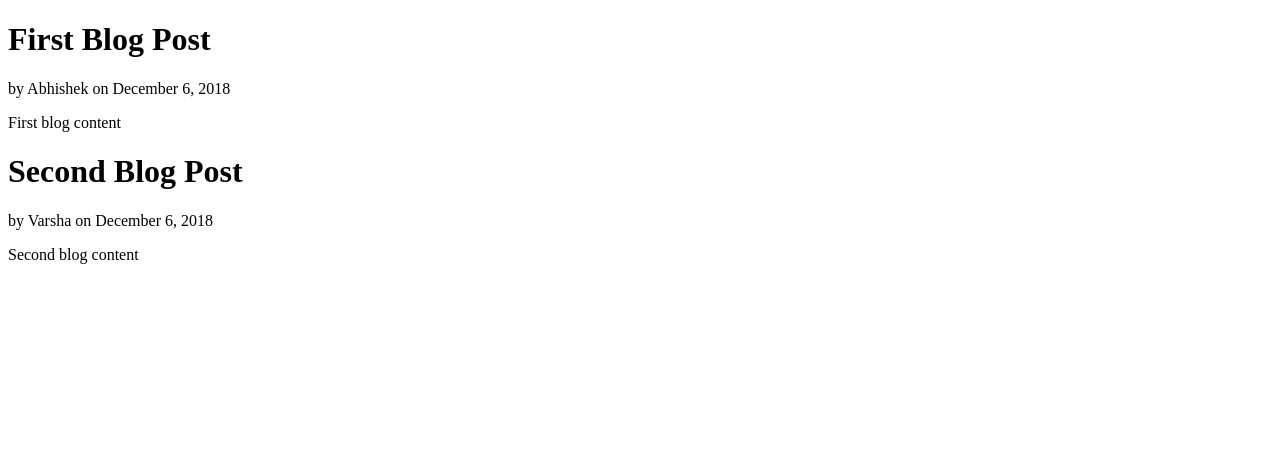
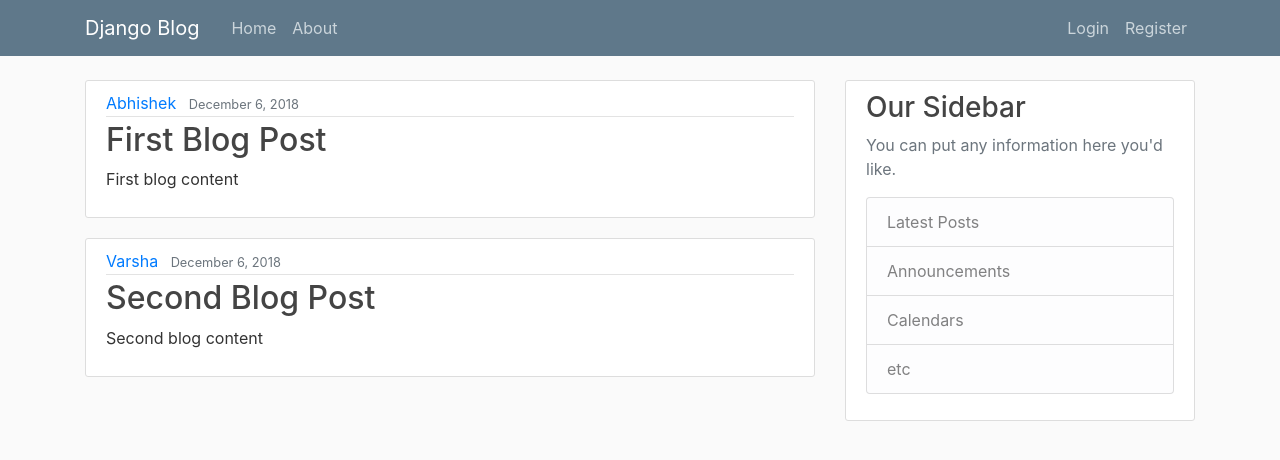
Before and after one commit to abhishekBhartiProjects/snoofyCafe, a Django app: page / in a window 1280 px wide. Shown: the top 460 px of the page. Run offline with Django 3.2, Linux system fonts and the light colour scheme; some libraries are stand-ins or nearby versions.

Commit message:
bootstrap added, some custom css is also added, url name is used in nav home/about link

```diff
--- /dev/null
+++ b/blog/static/blog/main.css
@@ -0,0 +1,84 @@
+body {
+  background: #fafafa;
+  color: #333333;
+  margin-top: 5rem;
+}
+
+h1, h2, h3, h4, h5, h6 {
+  color: #444444;
+}
+
+ul {
+  margin: 0;
+}
+
+.bg-steel {
+  background-color: #5f788a;
+}
+
+.site-header .navbar-nav .nav-link {
+  color: #cbd5db;
+}
+
+.site-header .navbar-nav .nav-link:hover {
+  color: #ffffff;
+}
+
+.site-header .navbar-nav .nav-link.active {
+  font-weight: 500;
+}
+
+.content-section {
+  background: #ffffff;
+  padding: 10px 20px;
+  border: 1px solid #dddddd;
+  border-radius: 3px;
+  margin-bottom: 20px;
+}
+
+.article-title {
+  color: #444444;
+}
+
+a.article-title:hover {
+  color: #428bca;
+  text-decoration: none;
+}
+
+.article-content {
+  white-space: pre-line;
+}
+
+.article-img {
+  height: 65px;
+  width: 65px;
+  margin-right: 16px;
+}
+
+.article-metadata {
+  padding-bottom: 1px;
+  margin-bottom: 4px;
+  border-bottom: 1px solid #e3e3e3
+}
+
+.article-metadata a:hover {
+  color: #333;
+  text-decoration: none;
+}
+
+.article-svg {
+  width: 25px;
+  height: 25px;
+  vertical-align: middle;
+}
+
+.account-img {
+  height: 125px;
+  width: 125px;
+  margin-right: 20px;
+  margin-bottom: 16px;
+}
+
+.account-heading {
+  font-size: 2.5rem;
+}
--- a/blog/templates/blog/base.html
+++ b/blog/templates/blog/base.html
@@ -1,7 +1,15 @@
+{% load static %}
 <!DOCTYPE html>
 <html lang="en" dir="ltr">
   <head>
+    <!-- Required meta tags -->
     <meta charset="utf-8">
+    <meta name="viewport" content="width=device-width, initial-scale=1, shrink-to-fit=no">
+
+    <!-- Bootstrap CSS -->
+    <link rel="stylesheet" href="https://stackpath.bootstrapcdn.com/bootstrap/4.1.3/css/bootstrap.min.css" integrity="sha384-MCw98/SFnGE8fJT3GXwEOngsV7Zt27NXFoaoApmYm81iuXoPkFOJwJ8ERdknLPMO" crossorigin="anonymous">
+    <link rel="stylesheet" href="{% static 'blog/main.css' %}" type="text/css">
+
     {% if title %}
       <title>Blog - {{ title }}</title>
     {% else %}
@@ -9,8 +17,55 @@
     {% endif %}
   </head>
   <body>
-    {% block content%}
+    <!-- Navigation -->
+    <header class="site-header">
+      <nav class="navbar navbar-expand-md navbar-dark bg-steel fixed-top">
+        <div class="container">
+          <a class="navbar-brand mr-4" href="{% url 'blog-home' %}">Django Blog</a>
+          <button class="navbar-toggler" type="button" data-toggle="collapse" data-target="#navbarToggle" aria-controls="navbarToggle" aria-expanded="false" aria-label="Toggle navigation">
+          <span class="navbar-toggler-icon"></span>
+          </button>
+          <div class="collapse navbar-collapse" id="navbarToggle">
+            <div class="navbar-nav mr-auto">
+              <a class="nav-item nav-link" href="{% url 'blog-home' %}">Home</a>
+              <a class="nav-item nav-link" href="{% url 'blog-about' %}">About</a>
+            </div>
+            <!-- Navbar Right Side -->
+            <div class="navbar-nav">
+              <a class="nav-item nav-link" href="#">Login</a>
+              <a class="nav-item nav-link" href="#">Register</a>
+            </div>
+          </div>
+        </div>
+      </nav>
+    </header>
 
-    {% endblock %}
+    <!-- Main Container -->
+    <main role="main" class="container">
+      <div class="row">
+        <div class="col-md-8">
+          {% block content %}{% endblock %}
+        </div>
+        <div class="col-md-4">
+          <div class="content-section">
+            <h3>Our Sidebar</h3>
+            <p class='text-muted'>You can put any information here you'd like.
+              <ul class="list-group">
+                <li class="list-group-item list-group-item-light">Latest Posts</li>
+                <li class="list-group-item list-group-item-light">Announcements</li>
+                <li class="list-group-item list-group-item-light">Calendars</li>
+                <li class="list-group-item list-group-item-light">etc</li>
+              </ul>
+            </p>
+          </div>
+        </div>
+      </div>
+    </main>
+
+    <!-- Javascript -->
+    <script src="https://code.jquery.com/jquery-3.3.1.slim.min.js" integrity="sha384-q8i/X+965DzO0rT7abK41JStQIAqVgRVzpbzo5smXKp4YfRvH+8abtTE1Pi6jizo" crossorigin="anonymous"></script>
+    <script src="https://cdnjs.cloudflare.com/ajax/libs/popper.js/1.14.3/umd/popper.min.js" integrity="sha384-ZMP7rVo3mIykV+2+9J3UJ46jBk0WLaUAdn689aCwoqbBJiSnjAK/l8WvCWPIPm49" crossorigin="anonymous"></script>
+    <script src="https://stackpath.bootstrapcdn.com/bootstrap/4.1.3/js/bootstrap.min.js" integrity="sha384-ChfqqxuZUCnJSK3+MXmPNIyE6ZbWh2IMqE241rYiqJxyMiZ6OW/JmZQ5stwEULTy" crossorigin="anonymous"></script>
+
   </body>
 </html>
--- a/blog/templates/blog/home.html
+++ b/blog/templates/blog/home.html
@@ -3,9 +3,16 @@
 {% block content %}
 
     {% for post in posts %}
-      <h1>{{post.title}}</h1>
-      <p>by {{post.author}} on {{post.date_posted}}</p>
-      <p>{{post.content}}</p>
+      <article class="media content-section">
+        <div class="media-body">
+          <div class="article-metadata">
+            <a class="mr-2" href="#">{{ post.author }}</a>
+            <small class="text-muted">{{ post.date_posted }}</small>
+          </div>
+          <h2><a class="article-title" href="#">{{ post.title }}</a></h2>
+          <p class="article-content">{{ post.content }}</p>
+        </div>
+      </article>
     {% endfor %}
 
 {% endblock content %}
```
